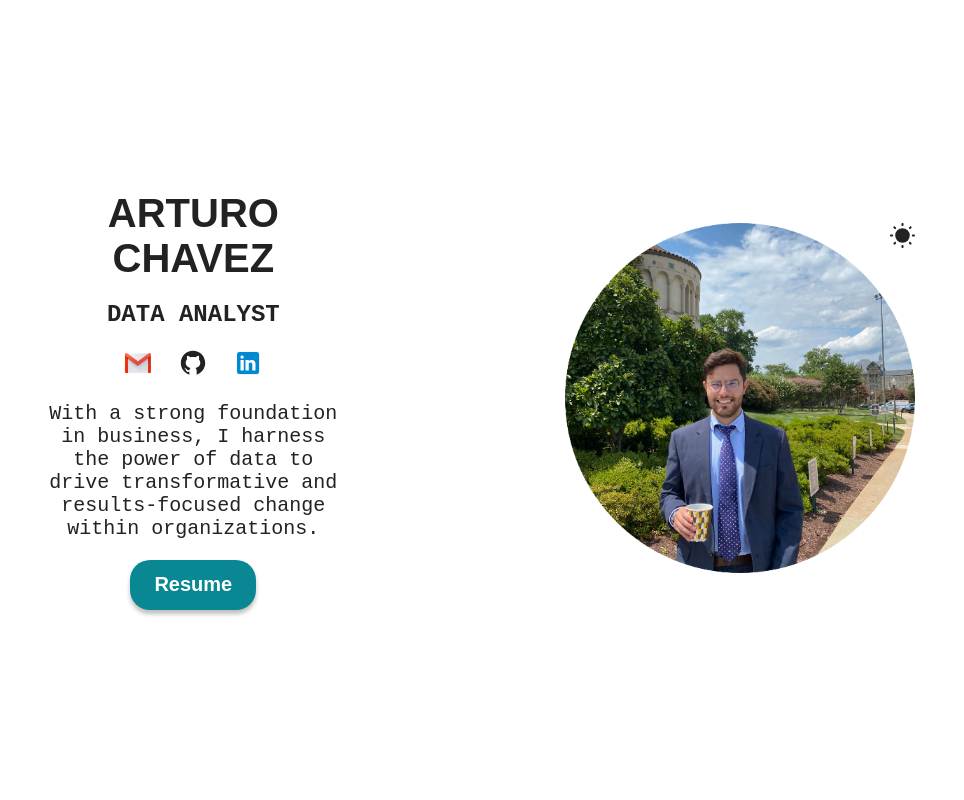
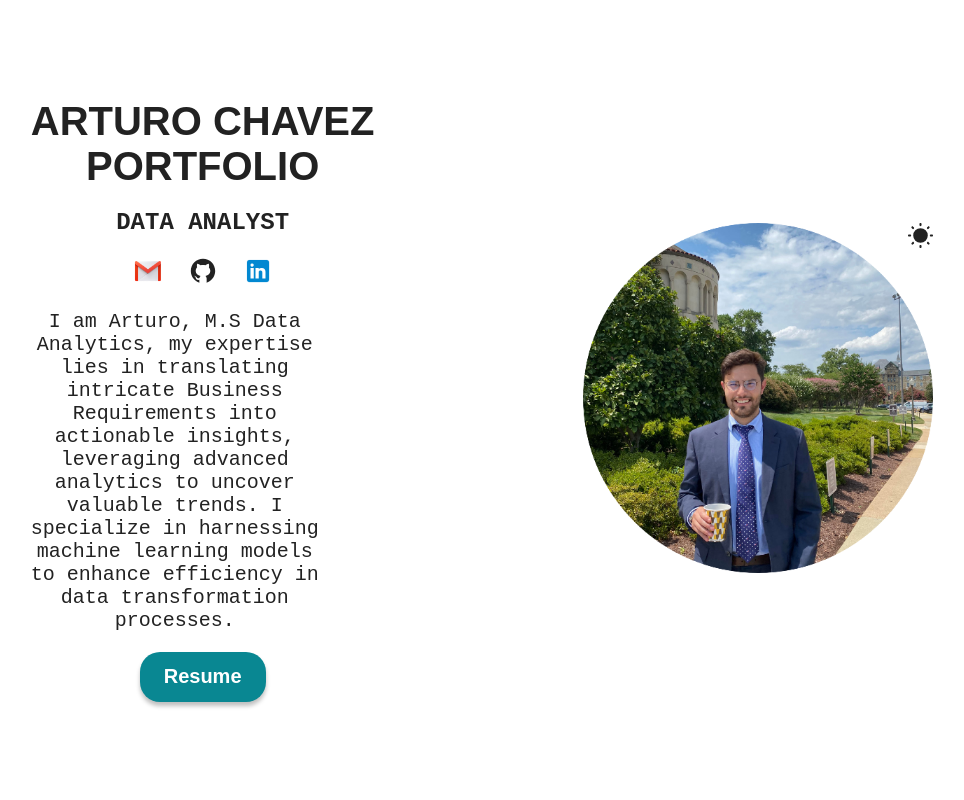
Before and after one commit to dachavezp/portafolio-website, a React (Vite) app: page / in a window 1280 px wide. Shown: the top 800 px of the page, without its empty margins (158-1122 px from the left). Built offline with nearby package versions, Linux system fonts and the light colour scheme.

Commit message:
Subir todos los archivos nuevamente: informe final, proyecto, código, archivo preprocesado, y datos de entrenamiento y prueba

```diff
--- a/src/sections/Footer/Footer.jsx
+++ b/src/sections/Footer/Footer.jsx
@@ -4,7 +4,7 @@ function Footer() {
   return (
     <section id="footer" className={styles.container}>
       <p>
-        &copy; 2024 Arturo Chavez . <br />
+        &copy; 2024 Arturo Chavez, Boston, MA, United States. <br />
 
       </p>
     </section>
--- a/src/sections/Hero/Hero.jsx
+++ b/src/sections/Hero/Hero.jsx
@@ -27,9 +27,9 @@ function Hero() {
         </div>
         <div className={styles.info}>
             <h1>
-                Arturo
+                Arturo Chavez
                 <br/>
-                Chavez
+                Portfolio
             </h1>
             <h2>Data Analyst</h2>
             <span>
@@ -44,7 +44,7 @@ function Hero() {
                 </a>
             </span>
             <p className={styles.description}>
-            With a strong foundation in business, I harness the power of data to drive transformative and results-focused change within organizations.
+            I am Arturo, M.S Data Analytics, my expertise lies in translating intricate Business Requirements into actionable insights, leveraging advanced analytics to uncover valuable trends. I specialize in harnessing machine learning models to enhance efficiency in data transformation processes.
             </p>
             <a href={resume} download>
                 <button className='hover'>
```
